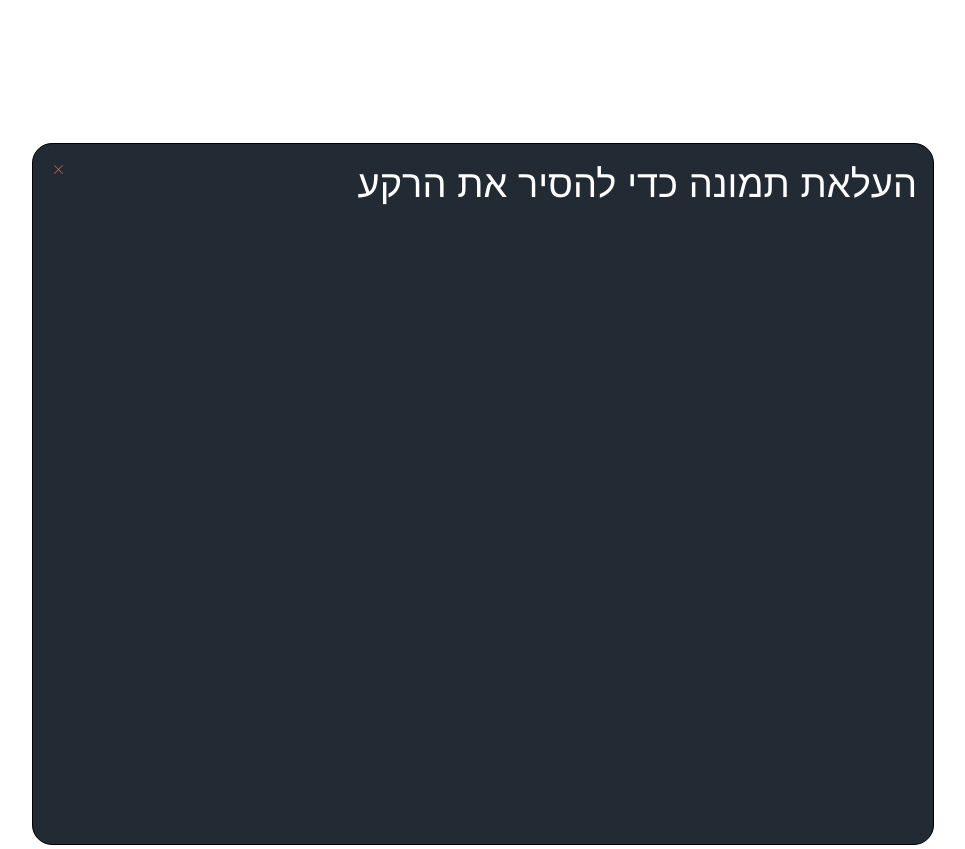
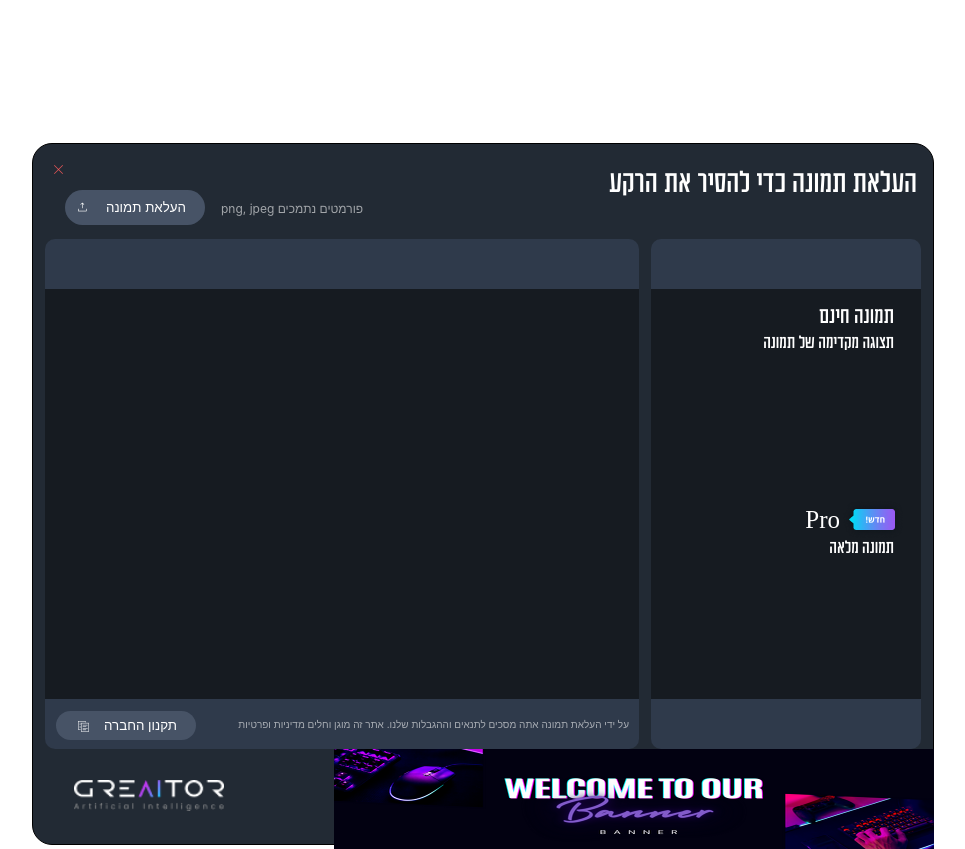
Before and after one commit to ItayMic/trial_page, a React (Create React App) app: page / in a window 1280 px wide. Shown: the whole page, without its empty margins (157-1122 px from the left). Built offline with nearby package versions, Linux system fonts and the light colour scheme.

Commit message:
update 2

```diff
--- a/src/App.css
+++ b/src/App.css
@@ -36,3 +36,9 @@
     transform: rotate(360deg);
   }
 }
+
+
+@font-face {
+  font-family: Aduma;
+  src: url('./fonts/Aduma\ Regular.ttf');
+}
--- a/src/Bg.css
+++ b/src/Bg.css
@@ -18,8 +18,110 @@
 
 .title {
     color: white;
-    font-size: 38px;
+    font-size: 34px;
     text-align: right;
     margin-top: 16px;
     margin-right: 16px;
+    font-family: Aduma;
 }
+
+.upload_btn{
+    background-color: #475366;
+    border: 0;
+    color: white;
+    height: 35px;
+    width: 140px;
+    border-radius: 20px;
+    position: absolute;
+    top:46px;
+    left: 32px;
+    background-image: url(./assets/Upload.png);
+    background-repeat: no-repeat;
+    background-position: 10px 10px;
+    text-align: right;
+    padding-right: 19px;
+}
+
+.upload_text{
+    color: #ffffff94;
+    position: absolute;
+    left: 188px;
+    font-size: 12px;
+    direction: rtl;
+}
+
+.right_div{
+    height: 510px;
+    width: 30%;
+    background-color: #2F3A4B;
+    border-radius: 10px;
+}
+
+.left_div{
+    height: 510px;
+    width: 66%;
+    background-color: #2F3A4B;
+    border-radius: 10px;
+}
+
+.middle_div{
+    display: flex;
+    flex-direction: row-reverse;
+    justify-content: space-evenly;
+    margin-top: 38px;
+}
+
+.right_div_inner, .left_div_inner{
+    background-color: #161B21;
+    height: 410px;
+    margin-top: 50px;
+}
+
+.left_div_footer{
+    position: relative;
+}
+
+.takanon_btn{
+    background-color: #475366;
+    border: 0;
+    color: white;
+    height: 29px;
+    width: 140px;
+    border-radius: 20px;
+    position: absolute;
+    top:12px;
+    left: 11px;
+    background-image: url(./assets/eula.png);
+    background-repeat: no-repeat;
+    background-position: 21px 9px;
+    text-align: right;
+    padding-right: 19px;
+}
+
+.takanon_text{
+    color: #ffffff94;
+    position: absolute;
+    right: 0;
+    font-size: 10px;
+    direction: rtl;
+    top: 19px;
+    right: 10px;
+}
+
+.footer_cont{
+    position: relative;
+}
+
+.footer_logo{
+   position: absolute;
+   top: 31px;
+   left: 41px;
+   width: 150px;
+}
+
+.footer_banner{
+   position: absolute;
+   right: -1px;
+   width: 600px;
+   height: 100px;
+}
--- a/src/Bg.jsx
+++ b/src/Bg.jsx
@@ -1,15 +1,56 @@
 import './Bg.css';
 import close_x from './assets/close.png'
 
+import logo from './assets/logo.png'
+import banner from './assets/banner.png'
+
+
+import Download_img from './Download_img';
+
 function Bg() {
   return (
-    <>
        <div className="bg_general">
           <img src={close_x} className='close_img' />
            <div className='title'> העלאת תמונה כדי להסיר את הרקע</div>
+
+           <button className='upload_btn'>העלאת תמונה  </button>
+           <div className='upload_text'> פורמטים נתמכים png, jpeg</div>
+
+
+           <div className='middle_div'>
+            <div className='right_div'>
+             <div className='right_div_inner'>
+                  <Download_img title="תמונה חינם" subtitle="תצוגה מקדימה של תמונה" top="true"></Download_img>
+
+                  <Download_img title="Pro" subtitle="תמונה מלאה" top="false" ></Download_img>
+
        </div>
-    </>
+    </div>
 
+       <div className='left_div'>
+
+        <div className='left_div_inner'>
+
+      </div>
+
+      <div className='left_div_footer'>
+        <button className='takanon_btn'> תקנון החברה </button>
+
+        <div className='takanon_text'> על ידי העלאת תמונה אתה מסכים לתנאים וההגבלות שלנו. אתר זה מוגן וחלים מדיניות ופרטיות </div>
+      </div>
+
+    </div>
+
+  </div>
+
+  <div className='footer_cont'>
+    <img src={logo} className='footer_logo' />
+
+    <img src={banner} className='footer_banner' />
+
+  </div>
+
+</div>
   );
 }
 
--- /dev/null
+++ b/src/Download_img.css
@@ -0,0 +1,31 @@
+.download_img_title{
+    color: white;
+    font-family: 'Aduma';
+    font-size: 25px;
+    text-align: right;
+    padding-right: 81px;
+    padding-top: 10px;
+}
+
+.download_img_cont{
+    height: 50%;
+    position: relative;
+}
+
+.download_img_subtitle{
+    color: white;
+    font-family: 'Aduma';
+    font-size: 20px;
+    text-align: right;
+    margin-right: 27px;
+}
+
+.download_img_new{
+    position: absolute;
+    right: 17px;
+    top:6px;
+}
+
+.padding_top_title{
+    padding-right: 27px;
+}
--- /dev/null
+++ b/src/Download_img.jsx
@@ -0,0 +1,16 @@
+import './Download_img.css';
+import new_img from './assets/new.png'
+
+function Download_img(props) {
+    return (
+        <div className='download_img_cont'>
+           <div className={"download_img_title " + (props.top=="true" ? "padding_top_title" : '')}  >{props.title} </div>
+
+           { props.top=="false" ? <img src={new_img} className='download_img_new'/> : <></> }
+
+           <div className='download_img_subtitle'> {props.subtitle} </div>
+        </div>
+);
+}
+
+export default Download_img;
```
Also changed, not shown: src/fonts/Aduma Regular.ttf (added).
